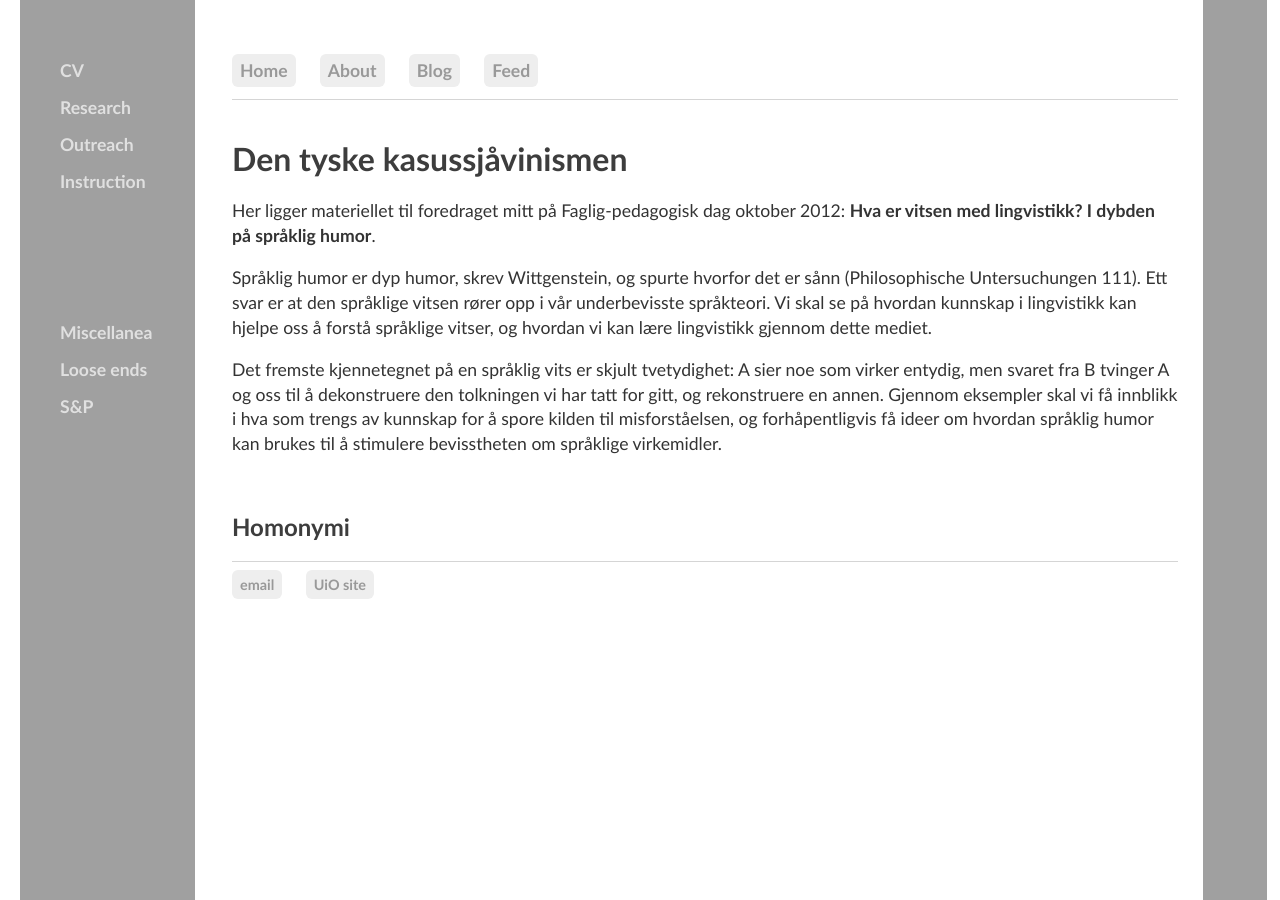
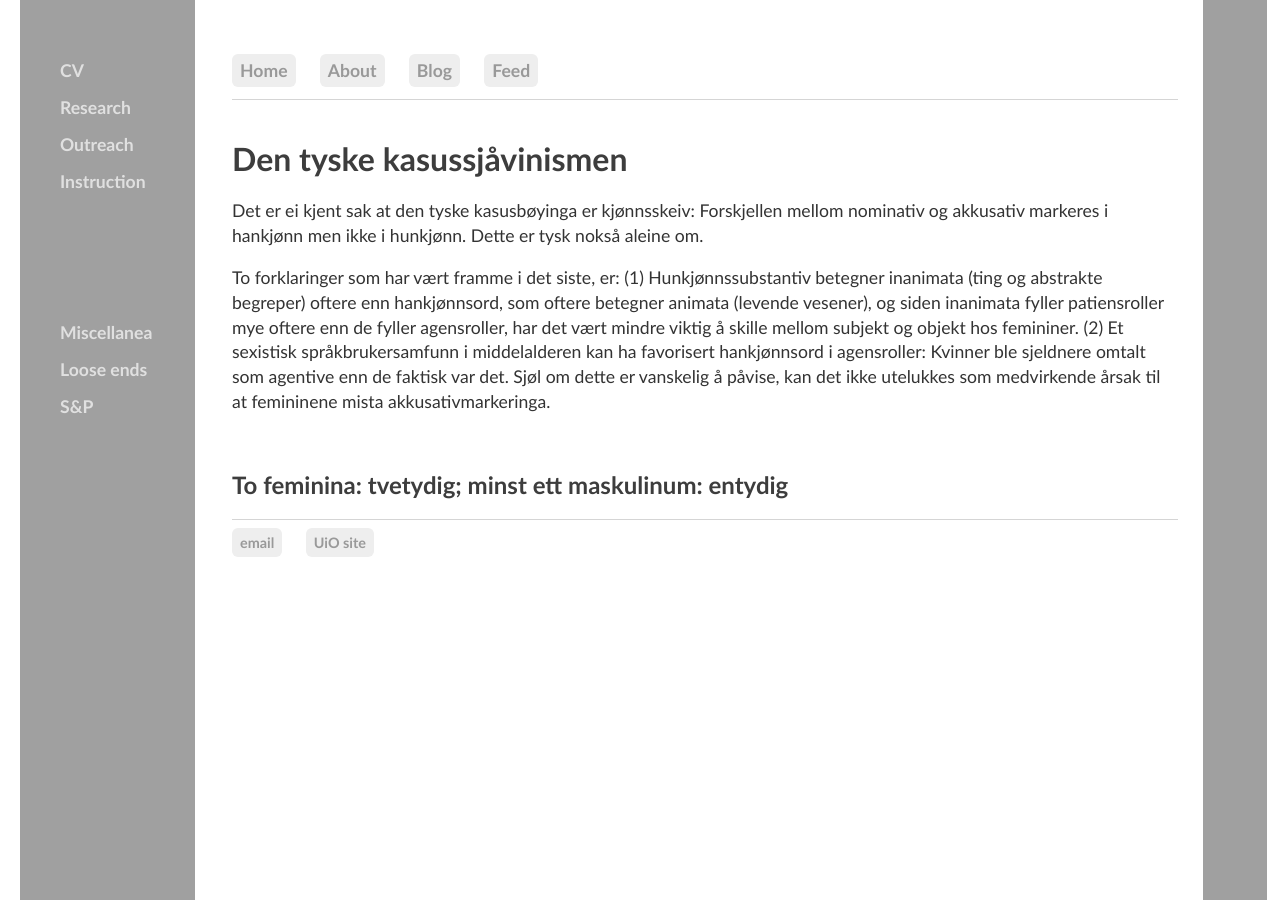
Before and after one commit to kjelljs/kjelljs.github.io, a Jekyll site: the page built from dissemination/kasus.html, in a window 1280 px wide. Built offline with Jekyll 4.4.1, drawn with Linux system fonts in a browser that asks for light colours.

Commit message:
Update kasus.html

```diff
--- a/dissemination/kasus.html
+++ b/dissemination/kasus.html
@@ -41,10 +41,8 @@ figcaption {
 </style>
 
 <div class="ingress">
-<p>Her ligger materiellet til foredraget mitt på Faglig-pedagogisk dag oktober 2012: <b>Hva er vitsen med lingvistikk? I dybden på språklig humor</b>.</p>
-<p>Språklig humor er dyp humor, skrev Wittgenstein, og spurte hvorfor det er sånn (Philosophische Untersuchungen 111). Ett svar er at den språklige vitsen rører opp i vår underbevisste språkteori. Vi skal se på hvordan kunnskap i lingvistikk kan hjelpe oss å forstå språklige vitser, og hvordan vi kan lære lingvistikk gjennom dette mediet.</p>
-<p>Det fremste kjennetegnet på en språklig vits er skjult tvetydighet: A sier noe som virker entydig, men svaret fra B tvinger A og oss til å dekonstruere den tolkningen vi har tatt for gitt, og rekonstruere en annen. Gjennom eksempler skal vi få innblikk i hva som trengs av kunnskap for å spore kilden til misforståelsen, og forhåpentligvis få ideer om hvordan språklig humor kan brukes til å stimulere bevisstheten om språklige virkemidler.</p>
+<p>Det er ei kjent sak at den tyske kasusbøyinga er kjønnsskeiv: Forskjellen mellom nominativ og akkusativ markeres i hankjønn men ikke i hunkjønn. Dette er tysk nokså aleine om.</p> <p>To forklaringer som har vært framme i det siste, er: (1) Hunkjønnssubstantiv betegner inanimata (ting og abstrakte begreper) oftere enn hankjønnsord, som oftere betegner animata (levende vesener), og siden inanimata fyller patiensroller mye oftere enn de fyller agensroller, har det vært mindre viktig å skille mellom subjekt og objekt hos femininer. (2) Et sexistisk språkbrukersamfunn i middelalderen kan ha favorisert hankjønnsord i agensroller: Kvinner ble sjeldnere omtalt som agentive enn de faktisk var det. Sjøl om dette er vanskelig å påvise, kan det ikke utelukkes som medvirkende årsak til at femininene mista akkusativmarkeringa.</p>
 </div>
 </br>
 <section>
-<h2>Homonymi</h2>
+<h2>To feminina: tvetydig; minst ett maskulinum: entydig</h2>
```
